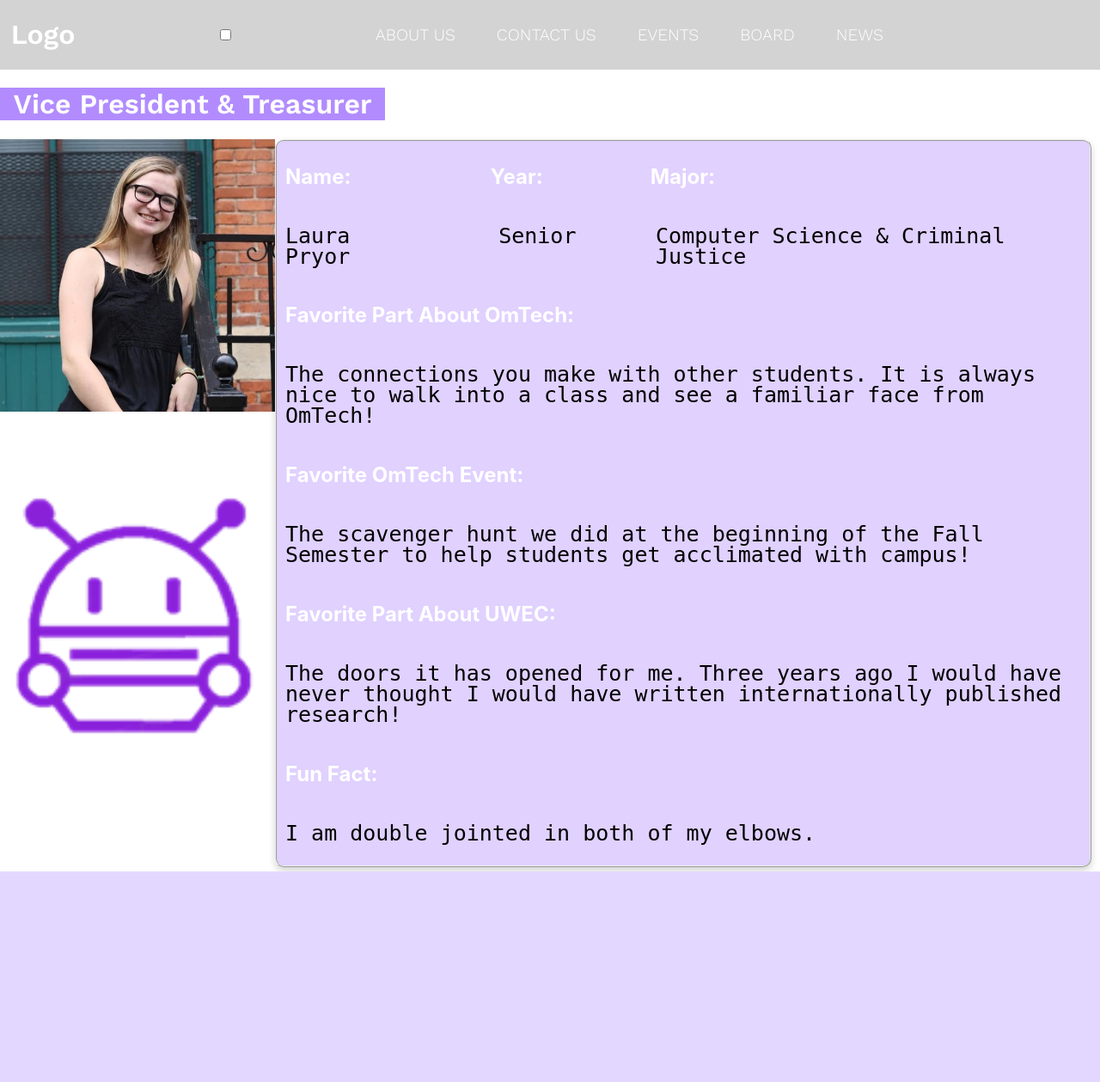
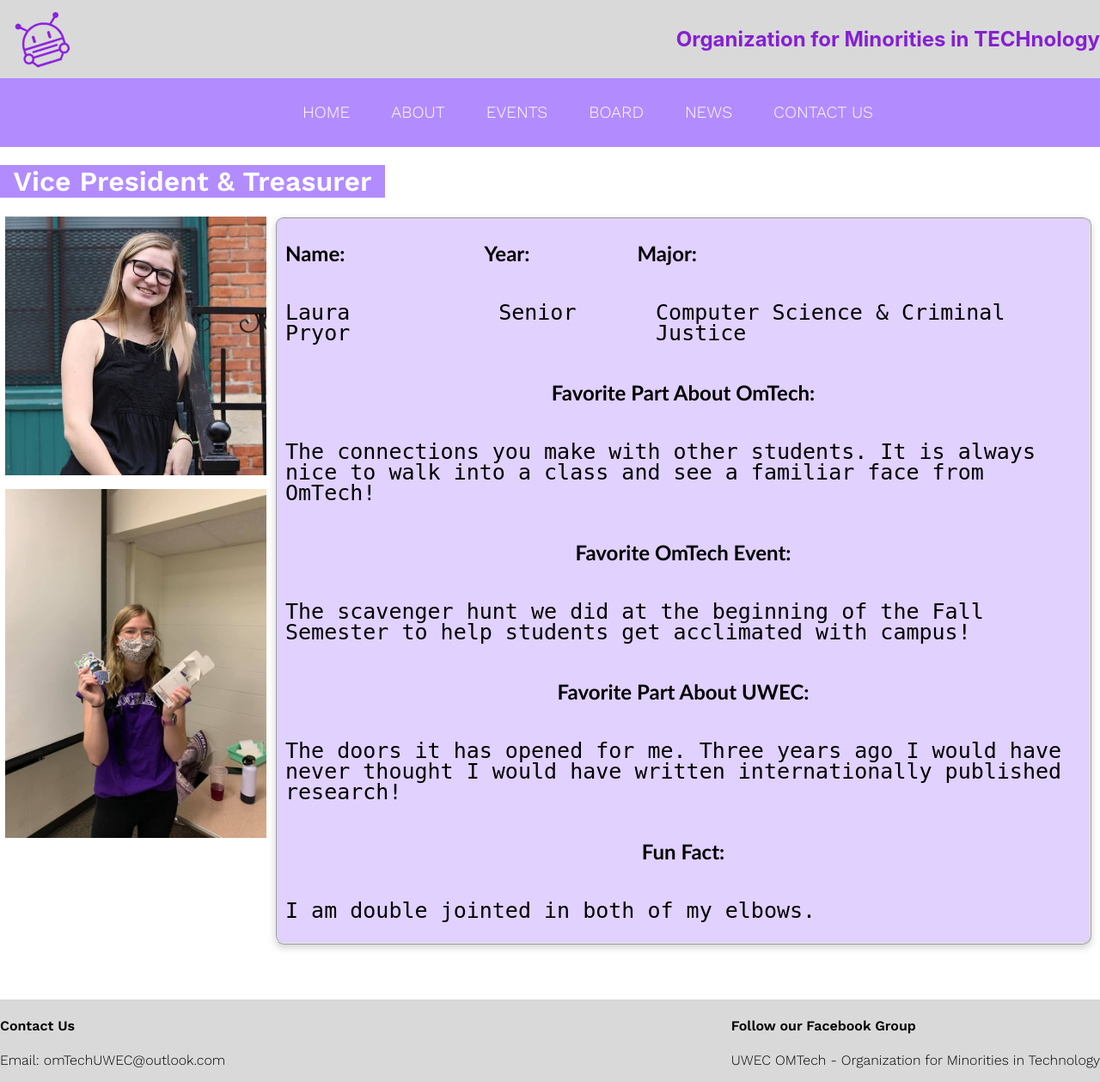
Before and after one commit to drewmore02/drewmore02, a PHP site: page /meetTheVP.html in a window 1280 px wide. Shown: the whole page at 86% size. Before the commit the page ends 1014 px from the top, so only its background shows below. Run offline with PHP 8.4, Linux system fonts and the light colour scheme.

Commit message:
homepage fixed. cohesive header/footer added

```diff
--- a/CS268_Project1/execBoardIndividual.css
+++ b/CS268_Project1/execBoardIndividual.css
@@ -1,11 +1,12 @@
 .photo{
-    width: 100%;
+    width: 95%;
+    margin-left: 2%;
 }
 
-.omtechLogo{
-    margin-top: 30%;
-    width: 90%;
-    margin-left: 3.5%;
+.memberPhoto{
+    margin-top: 5%;
+    width: 95%;
+    margin-left: 2%;
 }
 
 .photoContainer{
@@ -61,7 +62,8 @@
     padding-right: 10%;
 }
 
-h2{
+.execNameHeader{
+    color: black;
     font-family:'Trebuchet MS', 'Lucida Sans Unicode', 'Lucida Grande', 'Lucida Sans', Arial, sans-serif;
 }
 
--- a/CS268_Project1/meetTheVP.html
+++ b/CS268_Project1/meetTheVP.html
@@ -10,39 +10,52 @@
 </head>
 <body>
     <header>
-        <h1 class="logo">Logo</h1>
-        <input type="checkbox" id="nav-toggle" class="nav-toggle" />
-        <nav>
-          <ul>
-            <li><a href="#">About Us</a></li>
-            <li><a href="#">Contact Us</a></li>
-            <li><a href="#">Events</a></li>
-            <li><a href="meetTheBoard.html">Board</a></li>
-            <li><a href="#">News</a></li>
-          </ul>
-        </nav>
-        <label for="nav-toggle" class="nav-toggle-label">
-          <span></span>
-        </label>
+        <img class="logo" src="omtechPhotos/omtech_old_logo_2.png" alt="OmTech Logo">
+        <h2>Organization for Minorities in TECHnology</h2>
       </header>
+      <div class="header">
+        <div class="navBar">
+            <ul>
+              <li><a href="index.html">Home</a></li>
+              <li><a href="#">About</a></li>
+              <li><a href="#">Events</a></li>
+              <li><a href="meetTheBoard.html">Board</a></li>
+              <li><a href="#">News</a></li>
+              <li><a href="#">Contact Us</a></li>
+            </ul>
+          </div>
+          <div class="dropDown">
+            <button class="menuButton">Menu</button>
+            <div class="dropDownChild">
+              <ul>
+                <li><a href="index.html">Home</a></li>
+                <li><a href="#">About</a></li>
+                <li><a href="#">Events</a></li>
+                <li><a href="meetTheBoard.html">Board</a></li>
+                <li><a href="#">News</a></li>
+                <li><a href="#">Contact Us</a></li>
+              </ul>
+            </div>
+          </div>
+      </div>
     <div class = "pageHeader">
         <h1>Vice President & Treasurer</h1>
     </div>
     <div class = "photoContainer">
         <img class= "photo" src = "omtechPhotos\laura_headshot.jpg">
-    <img class= "omtechLogo" src = "omtechPhotos\omtech_old_logo.png">
+    <img class= "memberPhoto" src = "omtechPhotos/omtech_icecreamsocial_1.jpg">
     </div>
     </div>
     <div class = "card">
         <div class = "container">
             <div class = "nameHeader">
-                <h2>Name: </h2>
+                <h2 class="execNameHeader">Name: </h2>
             </div>
             <div class = "yearHeader">
-                <h2>Year: </h2>
+                <h2 class="execNameHeader">Year: </h2>
             </div>
             <div class = "majorHeader">
-                <h2>Major: </h2>
+                <h2 class="execNameHeader">Major: </h2>
             </div>
         </div>
         <div class = "container">
@@ -57,29 +70,39 @@
             </div>
         </div>
         <div class = "sectionHeader">
-            <h2>Favorite Part About OmTech:</h2>
+            <h2 class="execNameHeader">Favorite Part About OmTech:</h2>
         </div>
         <div class = "omTechPart">
             <p class = "bioFont">The connections you make with other students. It is always nice to walk into a class and see a familiar face from OmTech!</p>
         </div>
         <div class = "sectionHeader">
-            <h2>Favorite OmTech Event:</h2>
+            <h2 class="execNameHeader">Favorite OmTech Event:</h2>
         </div>
         <div class = "omTechEvent">
             <p class = "bioFont">The scavenger hunt we did at the beginning of the Fall Semester to help students get acclimated with campus!</p>
         </div>
         <div class = "sectionHeader">
-            <h2>Favorite Part About UWEC:</h2>
+            <h2 class="execNameHeader">Favorite Part About UWEC:</h2>
         </div>
         <div class = "uwecPart">
             <p class = "bioFont">The doors it has opened for me. Three years ago I would have never thought I would have written internationally published research!</p>
         </div>
         <div class = "sectionHeader">
-            <h2>Fun Fact:</h2>
+            <h2 class="execNameHeader">Fun Fact:</h2>
         </div>
         <div class = "uwecPart">
             <p class = "bioFont">I am double jointed in both of my elbows.</p>
         </div>
     </div>
+    <footer>
+        <div class = "contactUs">
+          <h4>Contact Us</h4>
+            <p>Email: omTechUWEC@outlook.com</p>
+        </div>
+        <div>
+          <h4>Follow our Facebook Group</h4>
+            <p>UWEC OMTech - Organization for Minorities in Technology</p>
+        </div>
+      </footer>
 </body>
 </html>
--- a/CS268_Project1/styles.css
+++ b/CS268_Project1/styles.css
@@ -1,8 +1,4 @@
 @import url("https://fonts.googleapis.com/css?family=Work+Sans:300,600");
-
-:root {
-  --background: lightgray;
-}
 
 *,
 *::before,
@@ -17,20 +13,34 @@
   font-weight: 400;
 }
 
-header {
-  background: var(--background);
+header{
+  display: flex;
+  justify-content: space-between;
+  background-color: #d9d9d9;
+  align-items: center;
+}
+
+footer{
+  margin-top: 5%;
+  display: flex;
+  justify-content: space-between;
+  background-color: #d9d9d9;
+}
+
+.header {
+  background-color: #8c52ffa9;
   text-align: center;
   position: sticky;
   top: 0;
   /*z-index: 999;*/
   width: 100%;
-  display: grid;
-    grid-template-columns: 1fr auto minmax(600px, 3fr) 1fr;
+  display: flex;
+  justify-content: space-evenly;
 }
 
-nav {
+.navBar {
   position: sticky;
-  text-align: left;
+  text-align: center;
   transition: none;
   transform: scale(1, 1);
   background: none;
@@ -39,25 +49,25 @@
   height: 5em;
   z-index: 10;
 
-  grid-column: 3 / 4;
   display: flex;
-  justify-content: flex-end;
+  justify-content: center;
+  justify-content: space-evenly;
   align-items: center;
 }
 
-nav ul {
+.navBar ul {
   display: flex;
   list-style: none;
 }
 
-nav li {
+.navBar li {
   margin-left: 3em;
   margin-bottom: 0;
   text-align: center;
 }
 
 
-nav a {
+.navBar a {
   color: white;
   text-decoration: none;
   font-size: 1.2rem;
@@ -117,8 +147,8 @@
 }
 
 h2{
-  text-align: left;
-  color: white;
+  text-align: center;
+  color: #8520d2;
   font-family:-apple-system, BlinkMacSystemFont, 'Segoe UI', Roboto, Oxygen, Ubuntu, Cantarell, 'Open Sans', 'Helvetica Neue', sans-serif;
 }
 
```
Also changed, not shown: other parts of CS268_Project1/styles.css (+40 -44 lines), CS268_Project1/index.html (+31 -27 lines), CS268_Project1/meetTheBoard.html (+37 -14 lines), CS268_Project1/meetThePres.html (+45 -22 lines), CS268_Project1/meetTheSecretary.html (+45 -22 lines), CS268_Project1/meetTheWebmaster.html (+45 -22 lines), CS268_Project1/omtechPhotos/omtech_asd_photo.jpg.
